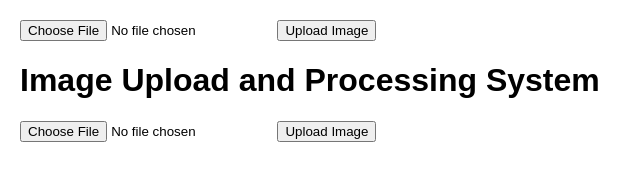
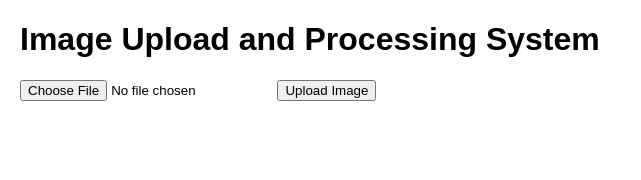
Before and after one commit to veelisha/imageupload, a website: page index.html in a window 1280 px wide. Shown: the whole page, without its empty margins (0-641 px from the left). Drawn offline with Linux system fonts and the light colour scheme.

Commit message:
installing amplify

```diff
--- a/index.html
+++ b/index.html
@@ -1,11 +1,6 @@
 <!DOCTYPE html>
 <html lang="en">
 <head>
-
- <form action="https://veelishaimages.s3.amazonaws.com" method="put" enctype="multipart/form-data">
-    <input type="file" name="file" accept="image/*" required>
-    <button type="submit">Upload Image</button>
- </form>
 
     <meta charset="UTF-8">
     <meta name="viewport" content="width=device-width, initial-scale=1.0">
```
Also changed, not shown: 1 other file.
